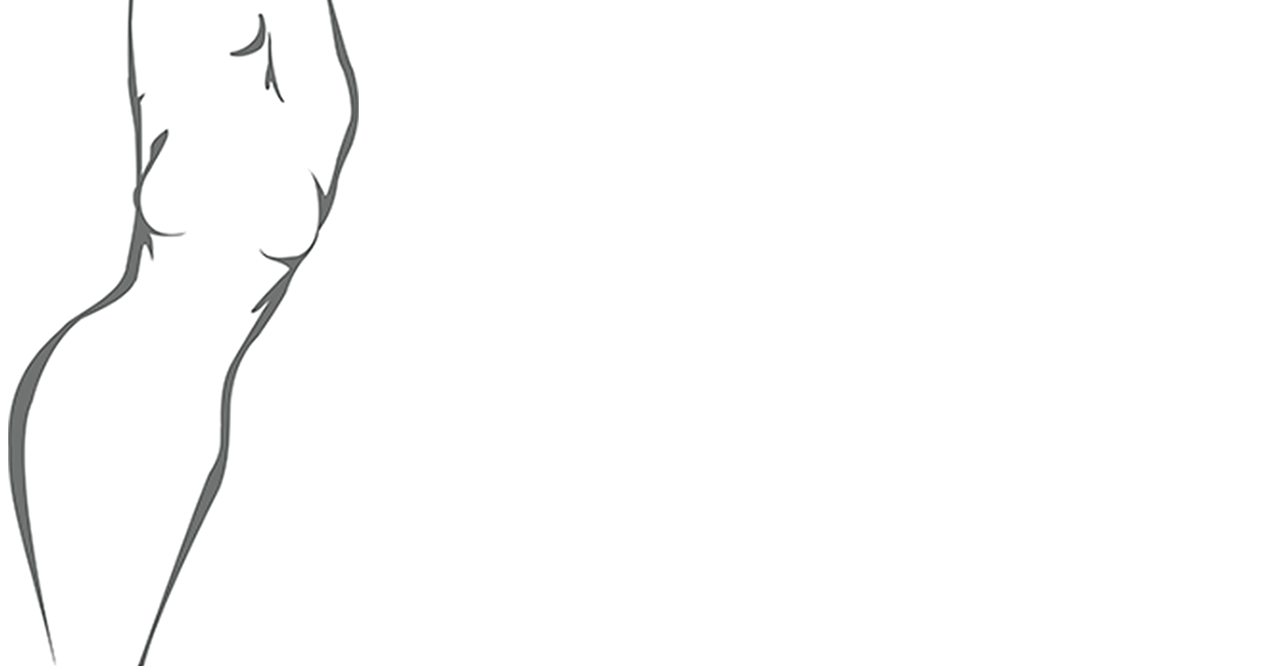
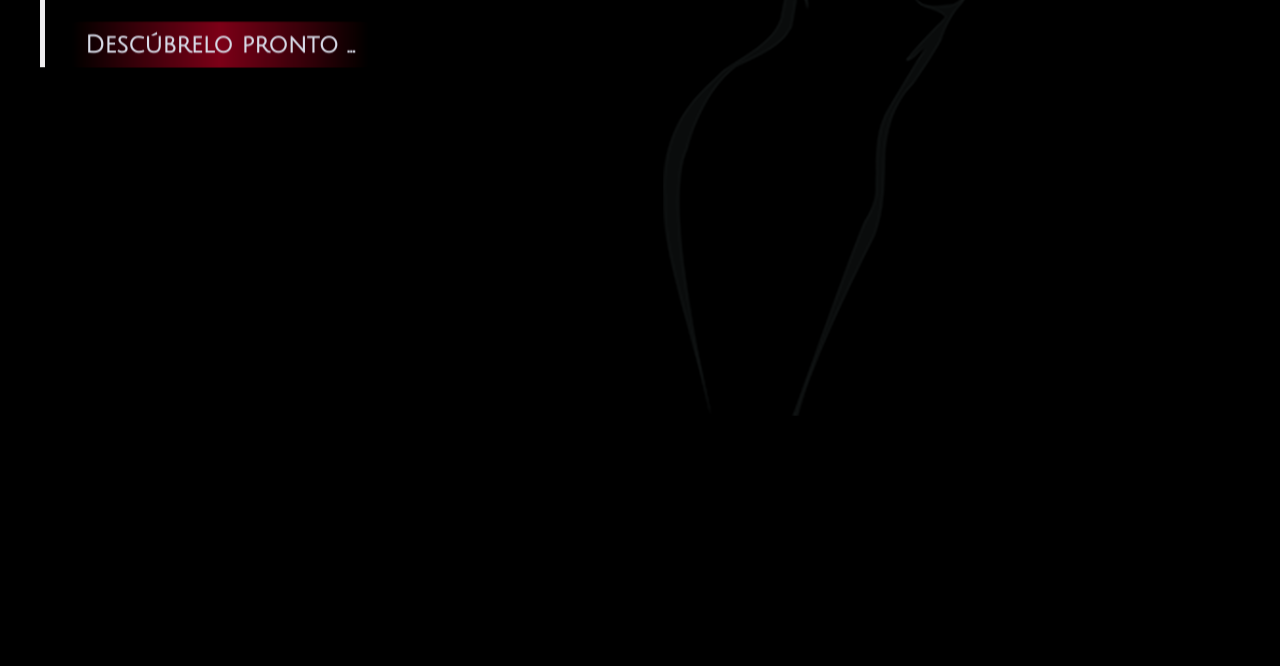
Before and after one commit to Polisio/sensurmWeb, a website: page index.html in a window 1280 px wide. Shown: the part 396-1062 px from the top of the page. After the commit the page ends 816 px from the top, so only its background shows below. Drawn offline with nearby package versions, Linux system fonts and the light colour scheme; the site is published under a folder, as on GitHub Pages, so addresses that start at the root find nothing; a web font is replaced by a local one.

Commit message:
correccionMayor

```diff
--- a/index.html
+++ b/index.html
@@ -13,7 +13,7 @@
     <!-- boostrap -->
     <link rel="stylesheet" href="https://cdn.jsdelivr.net/npm/bootstrap-icons@1.11.3/font/bootstrap-icons.min.css">
     <!-- css -->
-    <link rel="stylesheet" href="/assets/css/main.css">
+    <link rel="stylesheet" href="assets/css/main.css">
 </head>
 
 <body>
```
